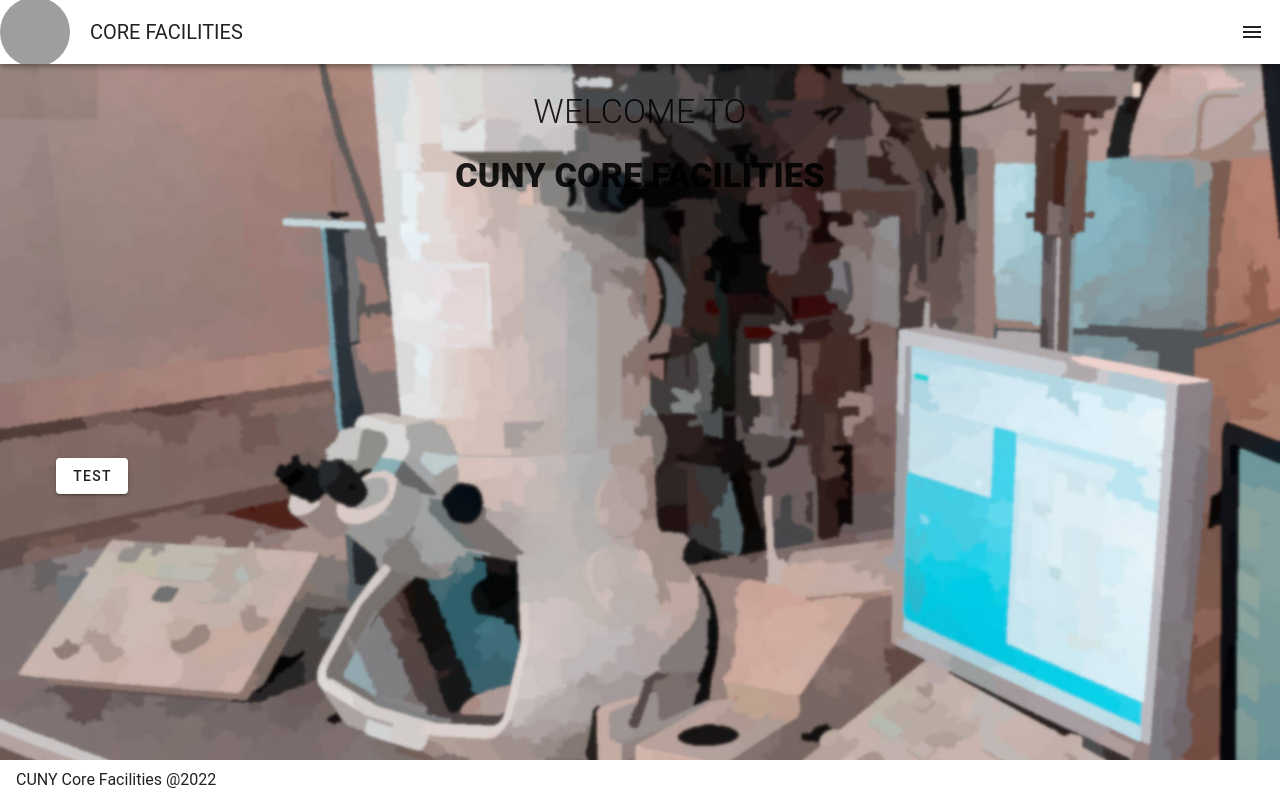
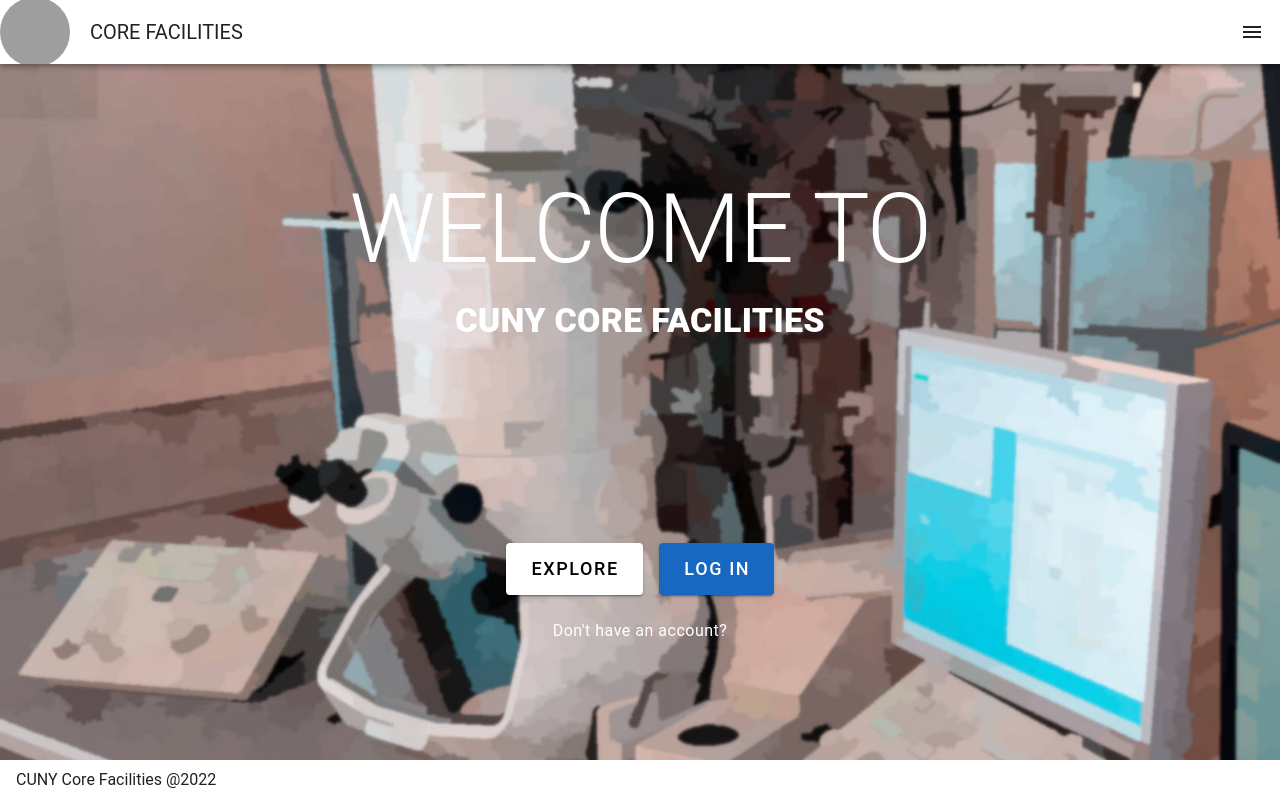
Before and after one commit to dfimiarz/corelabs_schedule, a Vue app: page / in a window 1280 px wide. Built offline with nearby package versions, Linux system fonts and the light colour scheme; grey boxes are pictures that could not be loaded.

Commit message:
Added welcome text and buttons

```diff
--- a/src/components/CoverImage.vue
+++ b/src/components/CoverImage.vue
@@ -10,7 +10,8 @@
 
 const { mainRect } = useLayout();
 
-const top = computed(() => {
+const main_height = computed(() => {
+  console.log(mainRect.value);
   return mainRect.value.top + mainRect.value.bottom;
 });
 
@@ -22,15 +23,19 @@
 <template>
   <v-row no-gutters>
     <v-col cols="12">
-      <v-img :src="desktop_cover" :height="'calc(100vh - ' + top + 'px)'" cover>
+      <v-img
+        :src="desktop_cover"
+        :height="'calc(100vh - ' + main_height + 'px)'"
+        cover
+      >
         <template #sources>
           <source :srcset="mobile_cover" media="(max-width: 600px)" />
         </template>
         <v-container class="fill-height">
-          <v-row class="fill-height" justify="center">
-            <v-col class="white--text text-center" cols="12">
+          <v-row class="fill-height" justify="center" align="center">
+            <v-col class="text-white text-center" cols="12">
               <div
-                :class="[smAndDown ? 'text-h6' : 'text-h4']"
+                :class="[smAndDown ? 'text-h3' : 'text-h1']"
                 class="font-weight-light"
               >
                 WELCOME TO
@@ -45,8 +50,34 @@
                 CUNY CORE FACILITIES
               </div>
             </v-col>
-            <v-col cols="12">
-              <v-btn outlined> Test </v-btn>
+            <v-col cols="12" class="text-center">
+              <v-row dense align="center" justify="space-around">
+                <v-col cols="12" class="text-center">
+                  <div class="text-caption text-white">
+                    <v-btn
+                      :size="smAndDown ? 'large' : 'x-large'"
+                      color="white"
+                      class="mx-2"
+                    >
+                      Explore
+                    </v-btn>
+                    <v-btn
+                      :size="smAndDown ? 'large' : 'x-large'"
+                      color="primary"
+                      class="mx-2"
+                    >
+                      Log In
+                    </v-btn>
+                  </div>
+                </v-col>
+              </v-row>
+              <v-row justify="center">
+                <v-col cols="12" class="text-center">
+                  <div class="text-body-1 text-white">
+                    Don't have an account?
+                  </div>
+                </v-col>
+              </v-row>
             </v-col>
           </v-row>
         </v-container>
```
